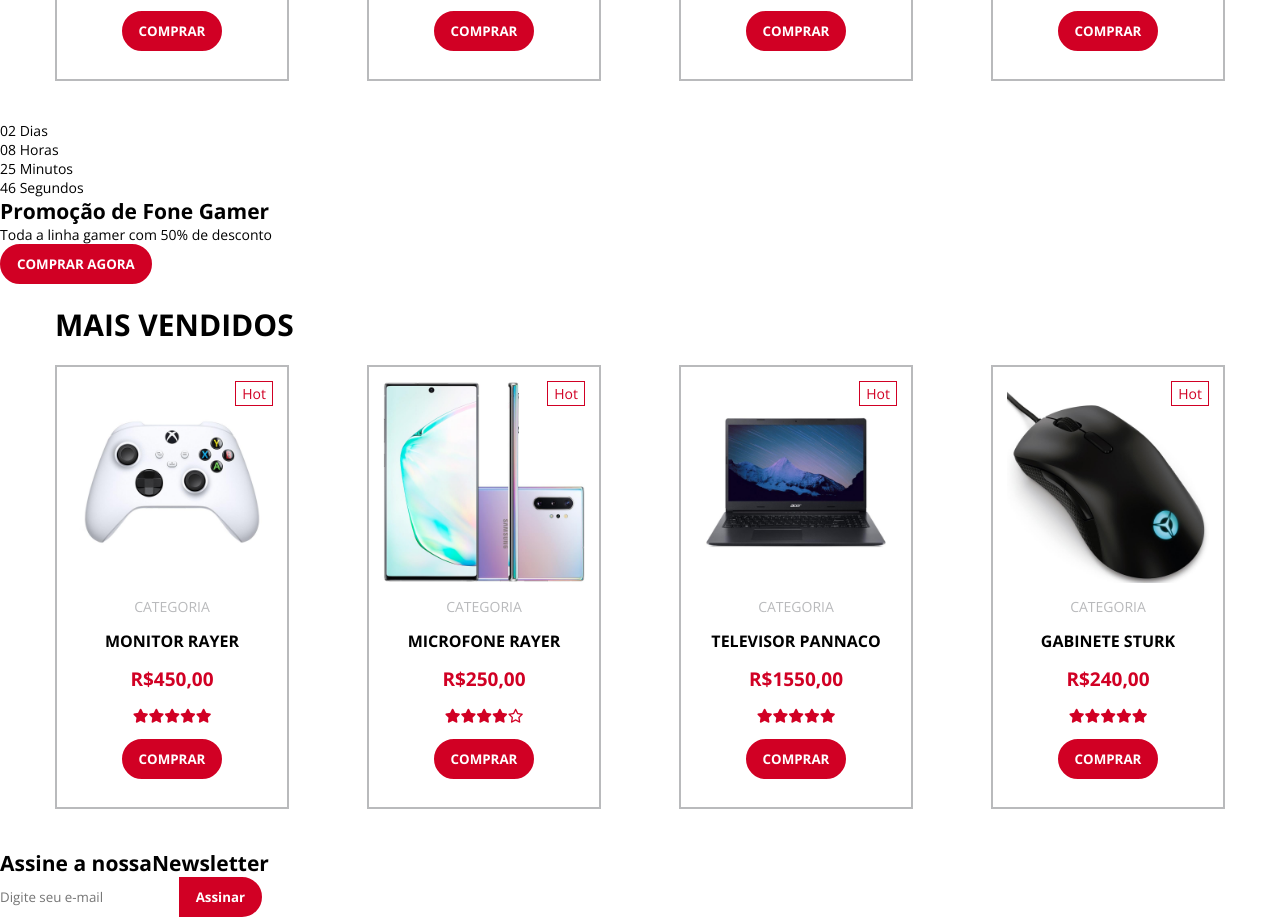
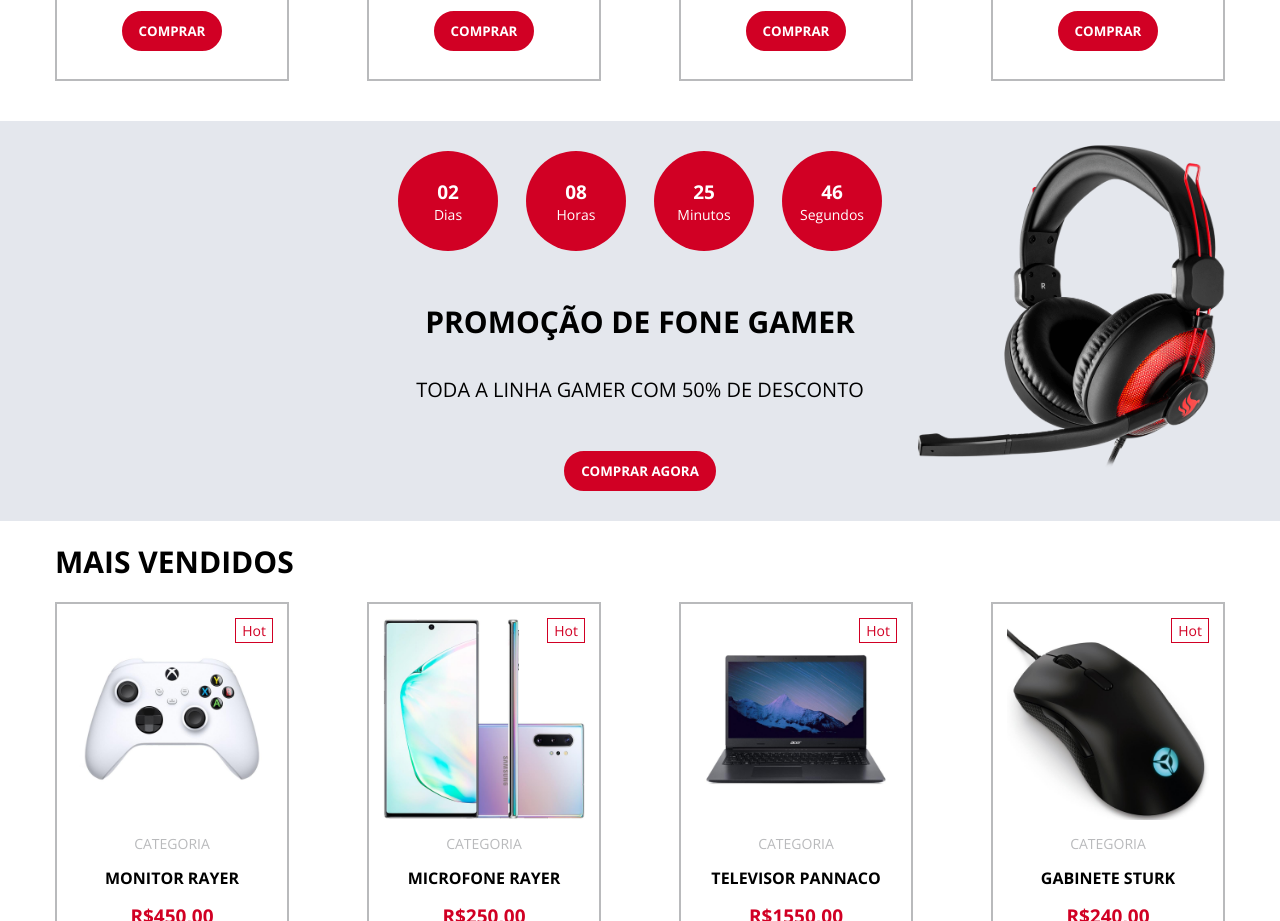
Before and after one commit to sarahvjustino/Electrum-E-commerce, a plain HTML site: page index.html in a window 1280 px wide. Shown: the part 904-1825 px from the top of the page. Drawn offline with nearby package versions, Linux system fonts and the light colour scheme.

Commit message:
Styling the deal section

```diff
--- /dev/null
+++ b/scss/2-layouts/_deal-section.scss
@@ -0,0 +1,57 @@
+@use "../1-base/base-mixins";
+@use "../1-base/variables";
+@use "layout-mixins";
+
+.deal-container {
+  background-image: url(../../img/deal_headset.png);
+  background-repeat: no-repeat;
+  background-position-x: 95%;
+  background-position-y: 2rem;
+  background-size: 25%;
+  background-color: variables.$section-bg-color;
+  height: 40rem;
+  padding: 3rem;
+
+  &-content {
+    height: 100%;
+    flex-direction: column;
+    justify-content: center;
+    @include layout-mixins.center-content;
+    align-items: center;
+
+    &-timer {
+      display: flex;
+      margin-bottom: 3rem;
+    }
+
+    .deal-container-timer {
+      width: 10rem;
+      height: 10rem;
+      border-radius: 50%;
+      display: flex;
+      flex-direction: column;
+      align-items: center;
+      justify-content: center;
+      background-color: variables.$primary-color;
+      color: variables.$light-color;
+      margin: 0 1.4rem;
+
+      &-time {
+        font-weight: bold;
+        font-size: 1.9rem;
+      }
+    }
+
+    &-title,
+    &-subtitle {
+      margin-bottom: 1.4rem;
+      text-transform: uppercase;
+      font-size: 3rem;
+    }
+
+    &-subtitle {
+      margin-bottom: 2.8rem;
+      font-size: 2rem;
+    }
+  }
+}
--- a/scss/2-layouts/layouts.scss
+++ b/scss/2-layouts/layouts.scss
@@ -1,3 +1,4 @@
 @use "header";
 @use "banner-section";
 @use "products-section";
+@use "deal-section";
```
Also changed, not shown: css/app.css, 1 other file.
